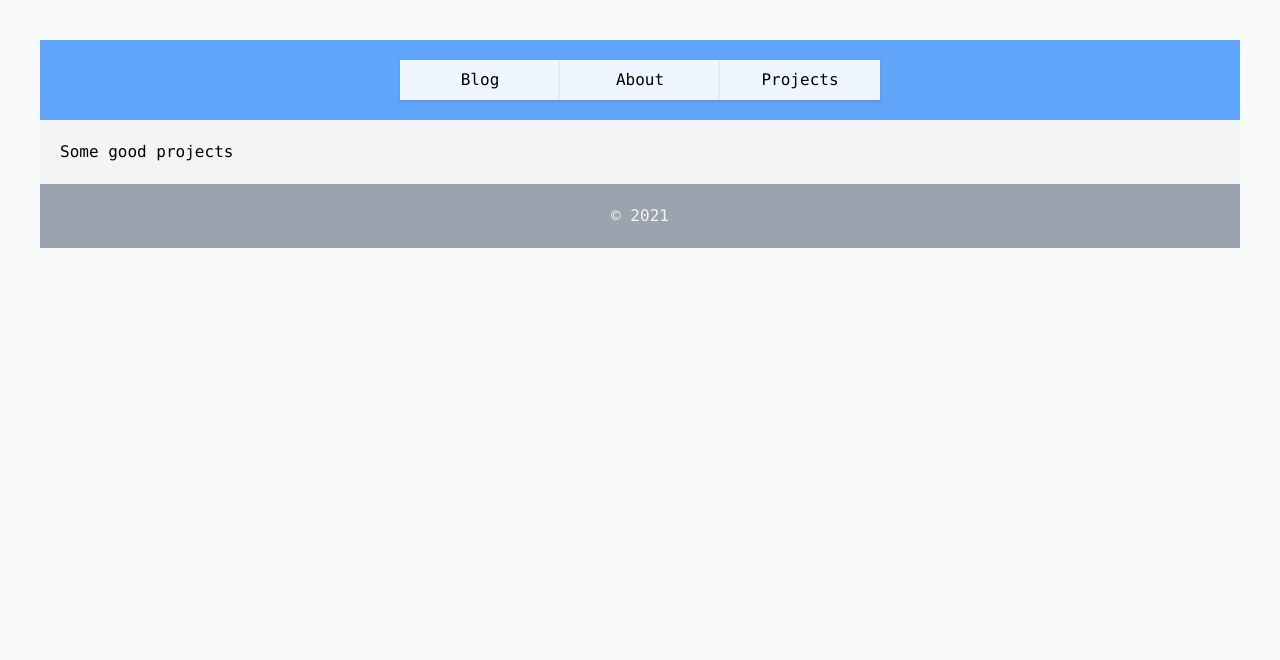
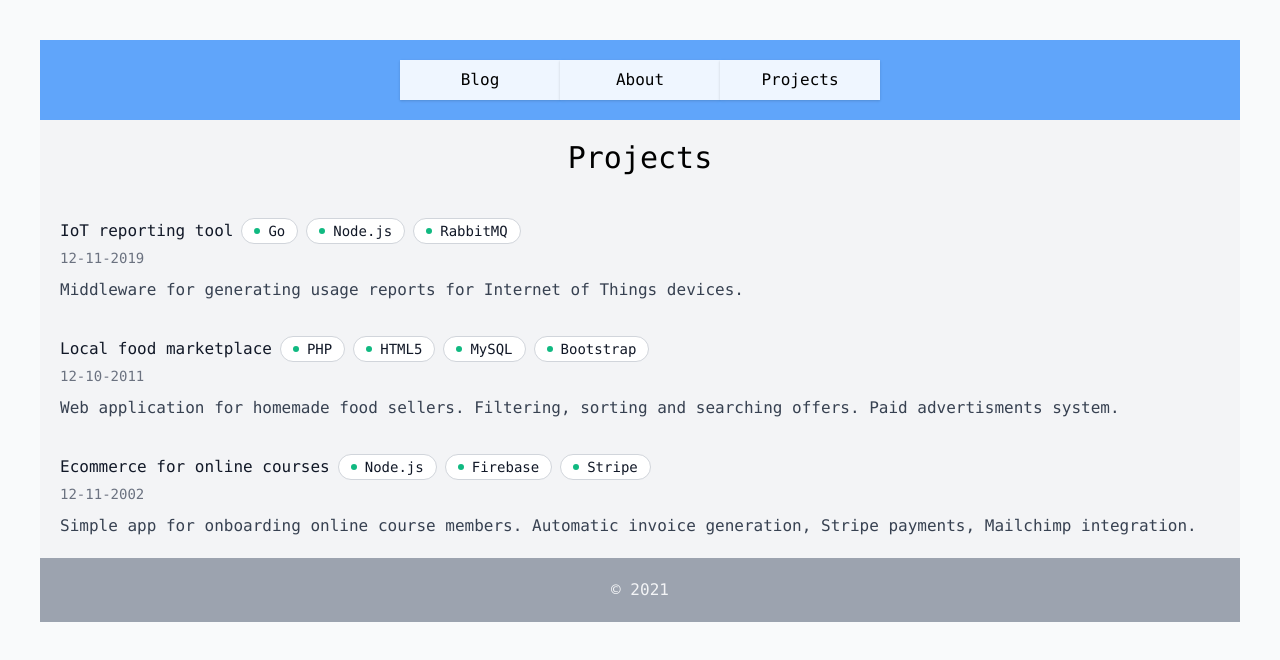
Before and after one commit to sebastian-lucjan/blog-test-next-js, a Next.js app: page /projects in a window 1280 px wide. Shown: the top 660 px of the page. Built offline with nearby package versions, Linux system fonts and the light colour scheme.

Commit message:
Parse markdown files, add styles

```diff
--- a/Components/Layout/index.js
+++ b/Components/Layout/index.js
@@ -8,7 +8,7 @@
 
 export default function Layout({ children }) {
   return (
-    <div className={'p-10 font-mono'}>
+    <div className={'p-10 font-mono max-w-screen-xl mx-auto'}>
       <nav className={'bg-blue-400 p-5 flex justify-center'}>
         {navLinks.map(({ path, label, id }) => (
           <Link href={path} key={id}>
--- /dev/null
+++ b/_projects/ecommerce-online-courses.md
@@ -0,0 +1,9 @@
+---
+title: Ecommerce for online courses
+description: Simple app for onboarding online course members. Automatic invoice generation, Stripe payments, Mailchimp integration.
+date: 12-11-2002
+tags:
+  - Node.js
+  - Firebase
+  - Stripe
+---
--- /dev/null
+++ b/_projects/iot-reporting-tool.md
@@ -0,0 +1,9 @@
+---
+title: IoT reporting tool
+description: Middleware for generating usage reports for Internet of Things devices.
+date: 12-11-2019
+tags:
+  - Go
+  - Node.js
+  - RabbitMQ
+---
--- /dev/null
+++ b/_projects/local-food-marketplace.md
@@ -0,0 +1,10 @@
+---
+title: Local food marketplace
+description: Web application for homemade food sellers. Filtering, sorting and searching offers. Paid advertisments system.
+date: 12-10-2011
+tags:
+  - PHP
+  - HTML5
+  - MySQL
+  - Bootstrap
+---
--- /dev/null
+++ b/lib/markdownParser.js
@@ -0,0 +1,20 @@
+import fs from 'fs';
+import { join } from 'path';
+import matter from 'gray-matter';
+
+export const getList = (path) => {
+  const directory = join(process.cwd(), path);
+  const files = fs.readdirSync(directory);
+
+  return files.map((file) => {
+    const fullPath = join(directory, file);
+    const fileContents = fs.readFileSync(fullPath, 'utf8');
+    const { data } = matter(fileContents);
+
+    return {
+      ...data,
+      slug: file.replace('.md', ''),
+      createAt: data.date ? Number(new Date(data.date)) : null
+    };
+  });
+};
--- a/package.json
+++ b/package.json
@@ -13,15 +13,16 @@
     "react-dom": "17.0.1"
   },
   "devDependencies": {
+    "autoprefixer": "^10.2.4",
     "eslint": "^7.20.0",
-    "prettier": "^2.2.1",
     "eslint-config-prettier": "^7.2.0",
     "eslint-plugin-jsx-a11y": "^6.4.1",
     "eslint-plugin-prettier": "^3.3.1",
     "eslint-plugin-react": "^7.22.0",
     "eslint-plugin-react-hooks": "^4.2.0",
-    "autoprefixer": "^10.2.4",
+    "gray-matter": "^4.0.3",
     "postcss": "^8.2.6",
+    "prettier": "^2.2.1",
     "tailwindcss": "^2.0.3"
   }
 }
--- a/pages/projects.js
+++ b/pages/projects.js
@@ -1,13 +1,56 @@
 import Layout from '../Components/Layout';
 import Head from 'next/head';
+import { getAllProjects } from '../services/projects';
 
-export default function Projects() {
+export const getStaticProps = () => {
+  const projects = getAllProjects();
+
+  return projects;
+};
+
+export default function Projects({ projects }) {
   return (
     <Layout>
       <Head>
         <title>Projects</title>
       </Head>
-      <p>Some good projects</p>
+      <div>
+        <h1 className="text-center text-3xl mb-10">Projects</h1>
+        <ul className="-mb-8">
+          {projects.map((project) => (
+            <li key={project.slug}>
+              <div className="relative pb-8">
+                <div className="relative flex items-start space-x-3">
+                  <div className="min-w-0 flex-1 py-0">
+                    <div className="text-md text-gray-500">
+                      <div>
+                        <b className="font-medium text-gray-900 mr-2">{project.title}</b>
+                        {project.tags.map((tag, tagId) => (
+                          <span
+                            key={tagId}
+                            className="mr-2 my-0.5 relative inline-flex items-center bg-white rounded-full border border-gray-300 px-3 py-0.5 text-sm">
+                            <div className="absolute flex-shrink-0 flex items-center justify-center">
+                              <span
+                                className="h-1.5 w-1.5 rounded-full bg-green-500"
+                                aria-hidden="true"
+                              />
+                            </div>
+                            <div className="ml-3.5 font-medium text-gray-900">{tag}</div>
+                          </span>
+                        ))}
+                      </div>
+                      <span className="whitespace-nowrap text-sm">{project.date}</span>
+                    </div>
+                    <div className="mt-2 text-gray-700">
+                      <p>{project.description}</p>
+                    </div>
+                  </div>
+                </div>
+              </div>
+            </li>
+          ))}
+        </ul>
+      </div>
     </Layout>
   );
 }
--- /dev/null
+++ b/services/projects.js
@@ -0,0 +1,9 @@
+import { getList } from 'lib/markdownParser';
+
+export const getAllProjects = () => {
+  const projects = getList('_projects');
+
+  return {
+    props: { projects: projects.sort((a, b) => b.createAt - a.createAt) }
+  };
+};
```
Also changed, not shown: 1 other file (tests, documents, lock files or other folders).
